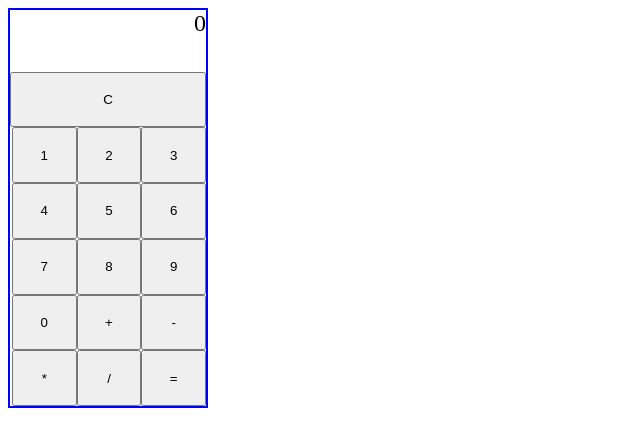
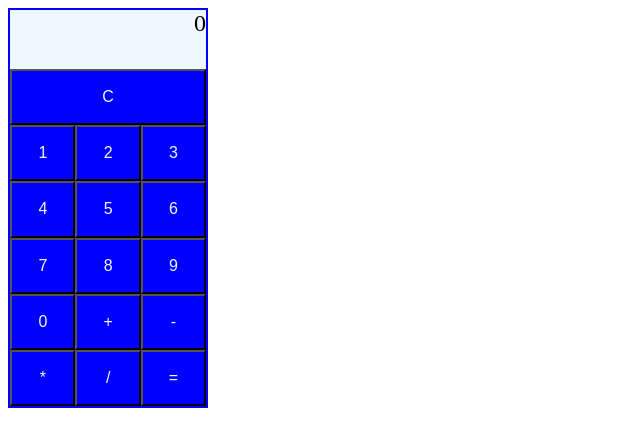
Before and after one commit to Ernaneco/Calculator, a plain HTML site: page index.html in a window 1280 px wide. Shown: the whole page, without its empty margins (0-640 px from the left). Drawn offline with Linux system fonts and the light colour scheme.

Commit message:
Corrects the event associated with the equals button to allow operation with a pair.

```diff
--- a/script.js
+++ b/script.js
@@ -35,7 +35,7 @@ function operate(oper, n1, n2) {
     }
 }
 
-// Create variables to buttons
+// Create buttons variables
 let btnClear = document.querySelector('#btnClear');
 let btnOne = document.querySelector('#btnOne');
 let btnTwo = document.querySelector('#btnTwo');
@@ -149,7 +149,7 @@ btnClear.addEventListener('click', e => {
     number1 = 0;
     number2 = 0;
     operator = "";
-    result = 0;
+    result = "";
 });
 
 btnAdd.addEventListener('click', e => {
@@ -186,8 +186,8 @@ btnDivide.addEventListener('click', e => {
 
 btnEqual.addEventListener('click', e => {
     e.preventDefault();
-    number2 = Number(display.textContent.slice(display.textContent.indexOf(`${number1.length}` + 1)));
-    console.log(number2);
+    console.log(display.textContent.slice(`${number1}`.length + 1));
+    number2 = Number(display.textContent.slice(`${number1}`.length + 1));
     result = operate(operator, number1, number2);
     display.textContent = result;
 })
--- a/styles.css
+++ b/styles.css
@@ -13,11 +13,15 @@
     width: 100%;
     text-align: right;
     vertical-align: bottom;
+    background-color: aliceblue;
     font-size: 24px;
 }
 
 .btn {
-    width: 33%;
+    width: 33.3%;
+    background-color: blue;
+    color: aliceblue;
+    font-size: 16px;
 }
 
 
```
